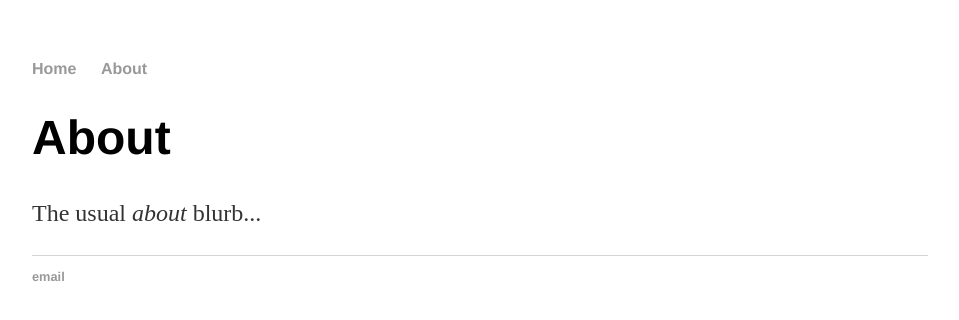
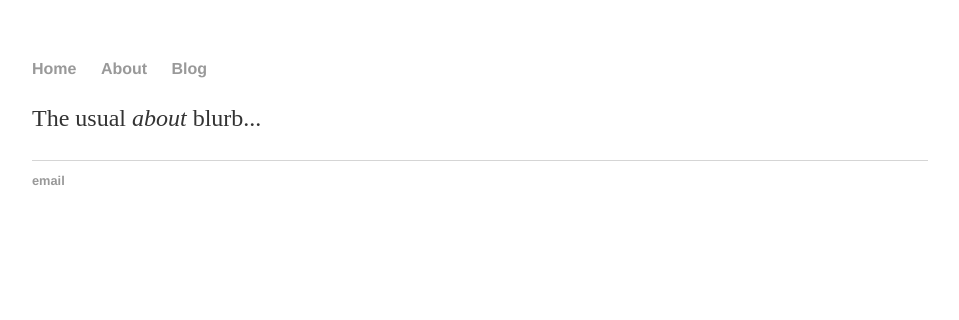
Before and after one commit to shanebp/shanebp.github.io, a Jekyll site: the page built from about.html, in a window 1280 px wide. Shown: the top 320 px of the page, without its empty margins (160-1119 px from the left). Built offline with Jekyll 4.4.1, drawn with Linux system fonts in a browser that asks for light colours.

Commit message:
Update about.html

```diff
--- a/about.html
+++ b/about.html
@@ -1,26 +1,7 @@
-<!DOCTYPE html>
-<html>
-	<head>
-		<title>buckcreek.net on github</title>
-		<link rel="stylesheet" type="text/css" href="/css/main.css">
-	</head>
-	<body>
-		<nav>
-    		<ul>
-        		<li><a href="/">Home</a></li>
-	        	<li><a href="/about">About</a></li>
-    		</ul>
-		</nav>
-		<div class="container">
-    		<div class="blurb">
-        		<h1>About</h1>
-          <p>The usual <em>about</em> blurb...</p>
-    		</div><!-- /.blurb -->
-		</div><!-- /.container -->
-		<footer>
-    		<ul>
-        		<li><a href="mailto:oil@buckcreek.net">email</a></li>
-			</ul>
-		</footer>
-	</body>
-</html>
+---
+layout: default
+title: Buck Creek
+---
+<div class="blurb">
+	<p>The usual <em>about</em> blurb...</p>
+</div><!-- /.blurb -->
```
